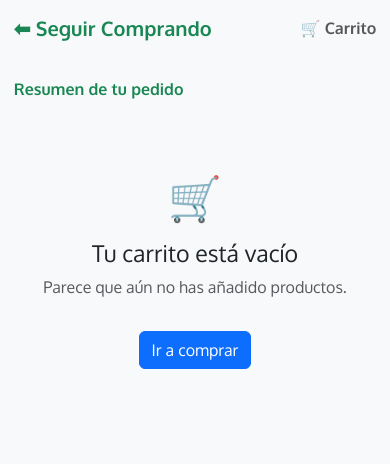
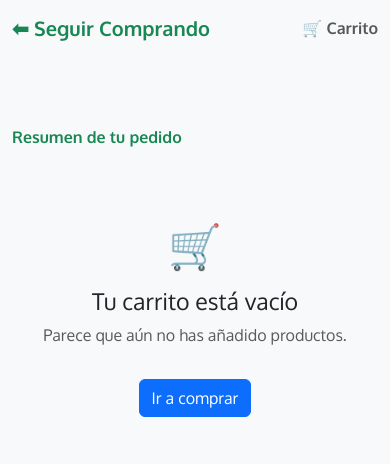
Before and after one commit to iflorido/FastAPI-Mercadona, a Python web app: template templates/carrito.html in a window 390 px wide. Shown: the top 464 px of the page. Run offline with Jinja, Linux system fonts and the light colour scheme; the template is opened without the code that fills it, so the values that code supplies are empty.

Commit message:
modificación de css en el container mb-5

```diff
--- a/templates/carrito.html
+++ b/templates/carrito.html
@@ -11,30 +11,18 @@
         .cart-img { width: 80px; height: 80px; object-fit: contain; }
         .total-box { background-color: #f8f9fa; padding: 20px; border-radius: 10px; }
         body { background-color: #f8f9fa; font-family: 'Oxygen', sans-serif; }
-        @media (max-width: 767px) {
-            /* Aplica solo en pantallas menores de 767px (Móviles y Tablets pequeñas) */
-            .container {
-                max-width: 96% !important; /* Usa casi todo el ancho */
-                padding-left: 6px !important; /* Reduce los huecos laterales */
-                padding-right: 6px !important;
-            }
 
-            /* Ajuste extra para que el grid de productos no tenga tanto espacio entre ellos en móvil */
-            .g-4, .gx-4 {
-                --bs-gutter-x: 0.8rem; /* Reduce el espacio horizontal entre tarjetas */
-            }
-        }
     </style>
 </head>
 <body>
     <nav class="navbar navbar-light bg-light mb-4">
-        <div class="container">
+        <div class="container mb-5">
             <a class="navbar-brand fw-bold text-success" href="/">⬅ Seguir Comprando</a>
             <span class="navbar-text fw-bold">🛒 Carrito</span>
         </div>
     </nav>
 
-    <div class="container">
+    <div class="container mb-5">
         <h2 class="mb-4 navbar-brand fw-bold text-success">Resumen de tu pedido</h2>
 
         {% if cart_items %}
```
